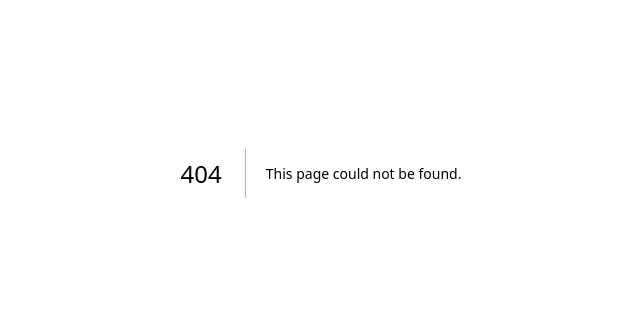
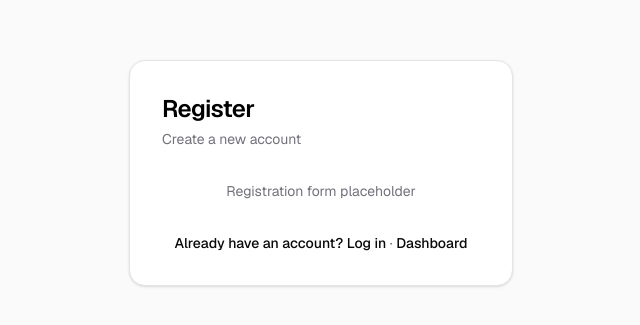
Before and after one commit to KannaKim/2026DevHack, a Next.js app: page /register in a window 1280 px wide. Before the commit this address had no page. Shown: the part 227-552 px from the top of the page, without its empty margins (319-959 px from the left). Built offline with nearby package versions, Linux system fonts and the light colour scheme.

Commit message:
add skeleton code to get started

```diff
--- /dev/null
+++ b/app/dashboard/page.tsx
@@ -0,0 +1,32 @@
+import Link from "next/link";
+
+export default function DashboardPage() {
+  return (
+    <div className="flex min-h-screen flex-col bg-zinc-50 font-sans dark:bg-black">
+      <header className="border-b border-zinc-200 bg-white px-6 py-4 dark:border-zinc-800 dark:bg-zinc-950">
+        <nav className="flex items-center justify-between">
+          <h1 className="text-lg font-semibold text-black dark:text-zinc-50">
+            Dashboard
+          </h1>
+          <div className="flex gap-4">
+            <Link
+              href="/login"
+              className="text-sm font-medium text-zinc-600 hover:text-zinc-950 dark:text-zinc-400 dark:hover:text-zinc-50"
+            >
+              Log in
+            </Link>
+            <Link
+              href="/register"
+              className="text-sm font-medium text-zinc-600 hover:text-zinc-950 dark:text-zinc-400 dark:hover:text-zinc-50"
+            >
+              Register
+            </Link>
+          </div>
+        </nav>
+      </header>
+      <main className="flex flex-1 items-center justify-center p-8">
+        <p className="text-zinc-500 dark:text-zinc-400">Dashboard content</p>
+      </main>
+    </div>
+  );
+}
--- /dev/null
+++ b/app/login/page.tsx
@@ -0,0 +1,36 @@
+import Link from "next/link";
+
+export default function LoginPage() {
+  return (
+    <div className="flex min-h-screen items-center justify-center bg-zinc-50 font-sans dark:bg-black">
+      <main className="w-full max-w-sm space-y-8 rounded-2xl bg-white p-8 shadow-sm dark:bg-zinc-950 dark:shadow-none sm:border sm:border-zinc-200 dark:sm:border-zinc-800">
+        <div>
+          <h1 className="text-2xl font-semibold tracking-tight text-black dark:text-zinc-50">
+            Log in
+          </h1>
+          <p className="mt-1 text-sm text-zinc-500 dark:text-zinc-400">
+            Sign in to your account
+          </p>
+        </div>
+        <div className="text-center text-sm text-zinc-500 dark:text-zinc-400">
+          Login form placeholder
+        </div>
+        <p className="text-center text-sm text-zinc-500 dark:text-zinc-400">
+          <Link
+            href="/register"
+            className="font-medium text-zinc-950 hover:underline dark:text-zinc-50"
+          >
+            Create an account
+          </Link>
+          {" · "}
+          <Link
+            href="/dashboard"
+            className="font-medium text-zinc-950 hover:underline dark:text-zinc-50"
+          >
+            Dashboard
+          </Link>
+        </p>
+      </main>
+    </div>
+  );
+}
--- /dev/null
+++ b/app/register/page.tsx
@@ -0,0 +1,36 @@
+import Link from "next/link";
+
+export default function RegisterPage() {
+  return (
+    <div className="flex min-h-screen items-center justify-center bg-zinc-50 font-sans dark:bg-black">
+      <main className="w-full max-w-sm space-y-8 rounded-2xl bg-white p-8 shadow-sm dark:bg-zinc-950 dark:shadow-none sm:border sm:border-zinc-200 dark:sm:border-zinc-800">
+        <div>
+          <h1 className="text-2xl font-semibold tracking-tight text-black dark:text-zinc-50">
+            Register
+          </h1>
+          <p className="mt-1 text-sm text-zinc-500 dark:text-zinc-400">
+            Create a new account
+          </p>
+        </div>
+        <div className="text-center text-sm text-zinc-500 dark:text-zinc-400">
+          Registration form placeholder
+        </div>
+        <p className="text-center text-sm text-zinc-500 dark:text-zinc-400">
+          <Link
+            href="/login"
+            className="font-medium text-zinc-950 hover:underline dark:text-zinc-50"
+          >
+            Already have an account? Log in
+          </Link>
+          {" · "}
+          <Link
+            href="/dashboard"
+            className="font-medium text-zinc-950 hover:underline dark:text-zinc-50"
+          >
+            Dashboard
+          </Link>
+        </p>
+      </main>
+    </div>
+  );
+}
```
